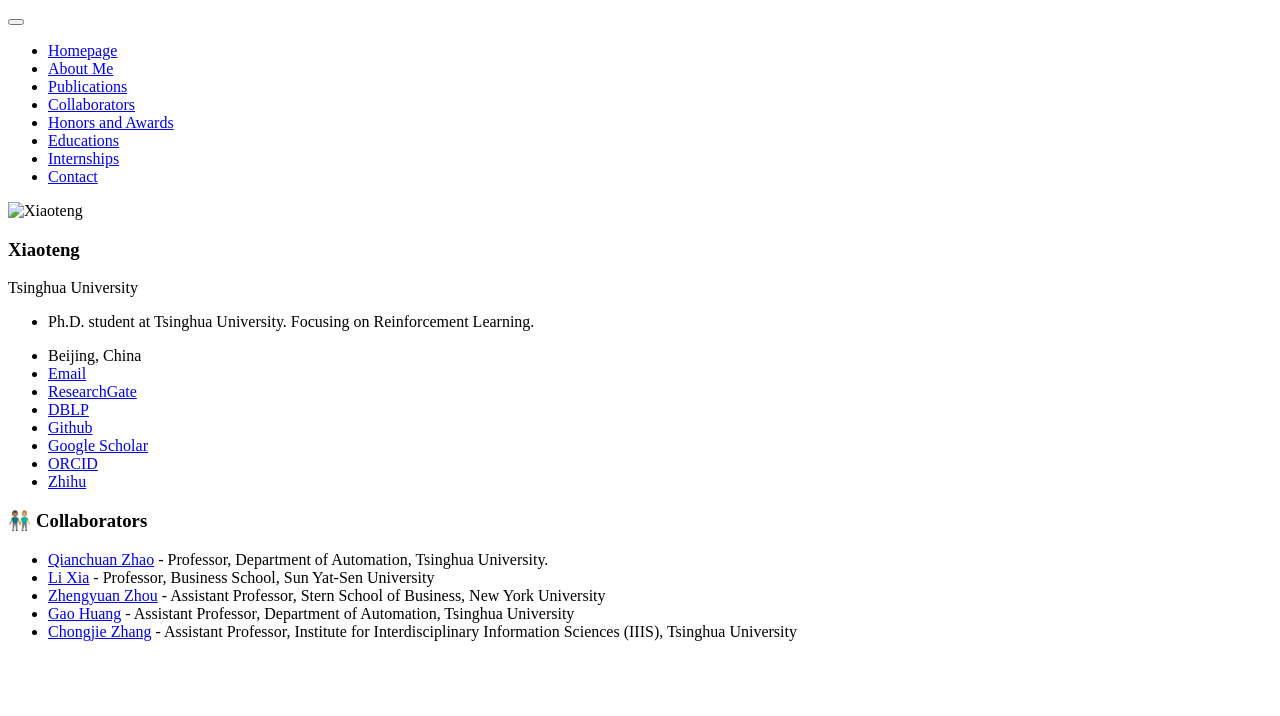
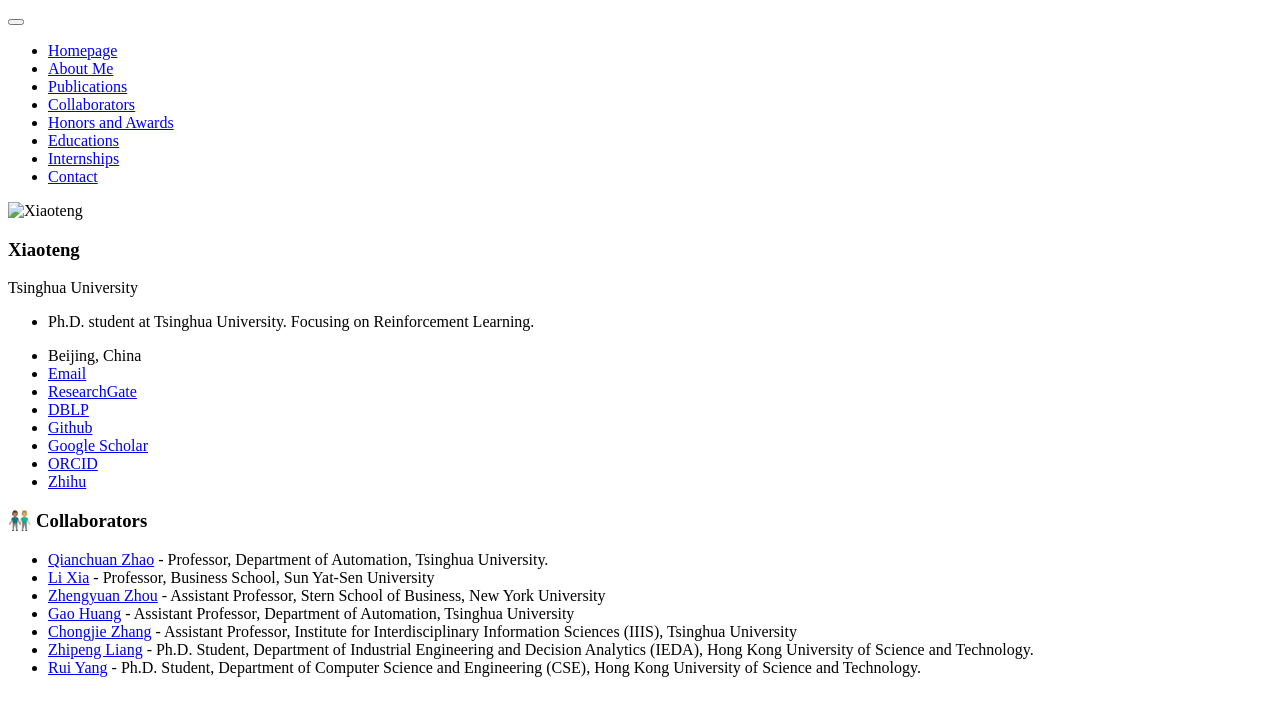
Before and after one commit to xtma/xtma.github.io, a Jekyll site: the page built from _pages/includes/coauthor.md, in a window 1280 px wide. Shown: the top 716 px of the page. Built offline with Jekyll 4.4.1, drawn with Linux system fonts in a browser that asks for light colours; our own code applies the rules of GitHub Pages for plain Markdown files.

Commit message:
Update coauthors.

```diff
--- a/_pages/includes/coauthor.md
+++ b/_pages/includes/coauthor.md
@@ -4,3 +4,5 @@
 - [Zhengyuan Zhou](https://www.stern.nyu.edu/faculty/bio/zhengyuan-zhou) - Assistant Professor, Stern School of Business, New York University
 - [Gao Huang](http://www.gaohuang.net/) - Assistant Professor, Department of Automation, Tsinghua University
 - [Chongjie Zhang](http://people.iiis.tsinghua.edu.cn/~zhang/) - Assistant Professor, Institute for Interdisciplinary Information Sciences (IIIS), Tsinghua University
+- [Zhipeng Liang](https://liangzp.github.io/) - Ph.D. Student, Department of Industrial Engineering and Decision Analytics (IEDA), Hong Kong University of Science and Technology.
+- [Rui Yang](https://yangrui2015.github.io/) - Ph.D. Student, Department of Computer Science and Engineering (CSE), Hong Kong University of Science and Technology.
```
Also changed, not shown: _pages/includes/pub.md (+1 -0 lines).
